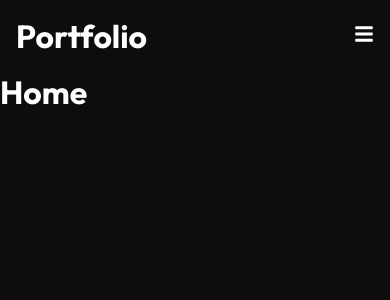
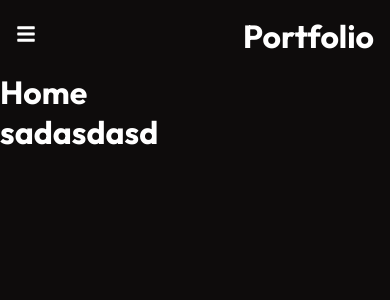
Before and after one commit to mynhinguyentruong/website-portfolio, a React (Create React App) app: page / in a window 390 px wide. Shown: the top 300 px of the page. Built offline with nearby package versions, Linux system fonts and the light colour scheme.

Commit message:
Edit style for the navbar

```diff
--- /dev/null
+++ b/src/components/HeroImg.js
@@ -0,0 +1,9 @@
+import React from 'react'
+
+export default function HeroImg() {
+  return (
+    <div className='hero'>
+      <h1>sadasdasd</h1>
+    </div>
+  )
+}
--- a/src/components/NavBar.js
+++ b/src/components/NavBar.js
@@ -15,17 +15,18 @@ const handleClick = () => {
 
   return (
     <div className='header'>
+      <div className='hamburger' onClick={handleClick}>
+        {click ?
+        <FaTimes size={20} style={{color: 'white', cursor:'pointer'}} /> :
+        <FaBars size={20} style={{color: 'white', cursor:'pointer'}} />}
+      </div>
       <Link to='/'><h1 >Portfolio</h1></Link>
       <ul className={click ? "nav-menu active" : "nav-menu" }>
         <li><Link to='/'>Home</Link></li>
         <li><Link to='/project'>Project</Link></li>
         <li><Link to='/contact'>Contact</Link></li>
       </ul>
-      <div className='hamburger' onClick={handleClick}>
-        {click ?
-        <FaTimes size={20} style={{color: 'white', cursor:'pointer'}} /> :
-        <FaBars size={20} style={{color: 'white', cursor:'pointer'}} />}
-      </div>
+
     </div >
   );
 }
--- a/src/components/NavBarStyles.css
+++ b/src/components/NavBarStyles.css
@@ -33,7 +33,6 @@
     left: -100%;
     justify-content: center;
     background: rgba(0,0,0,0.9);
-    z-index: -3;
     transition: 0.3s;
   }
 
@@ -51,5 +50,6 @@
 
   .hamburger {
     display: initial;
+   z-index: 1;
   }
 }
--- a/src/index.css
+++ b/src/index.css
@@ -41,7 +41,7 @@ ul {
 .btn-light {
   /* background: rgba(255, 255, 255, 0.2); */
   background: transparent;
-  color: #fff;
+  color: rgb(8, 7, 7);
 }
 
 .btn:hover {
--- a/src/routes/Home.js
+++ b/src/routes/Home.js
@@ -1,8 +1,14 @@
 import React from 'react'
+import HeroImg from '../components/HeroImg'
 
 export default function Home() {
 
   return (
-    <h1>Home</h1>
+    <div>
+      <h1>Home</h1>
+      <HeroImg/>
+    </div>
+
   )
+
 }
```
